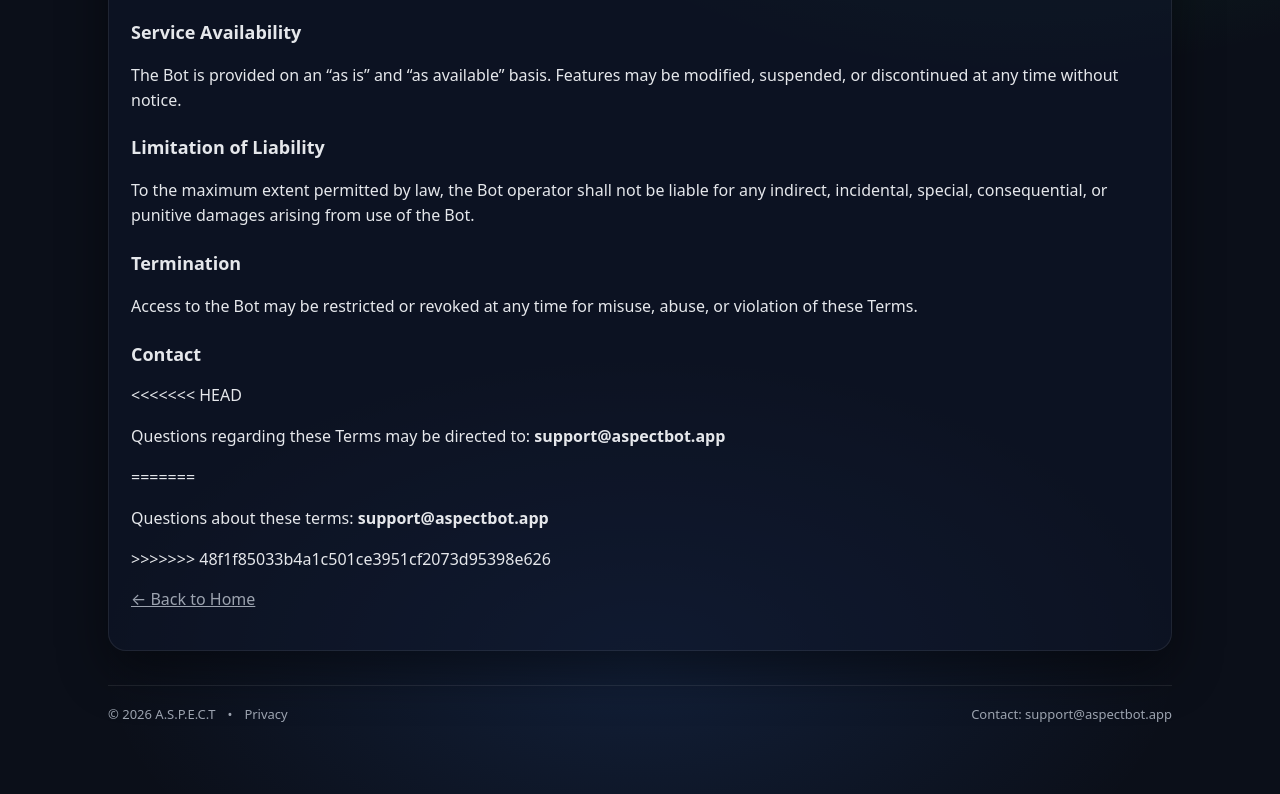
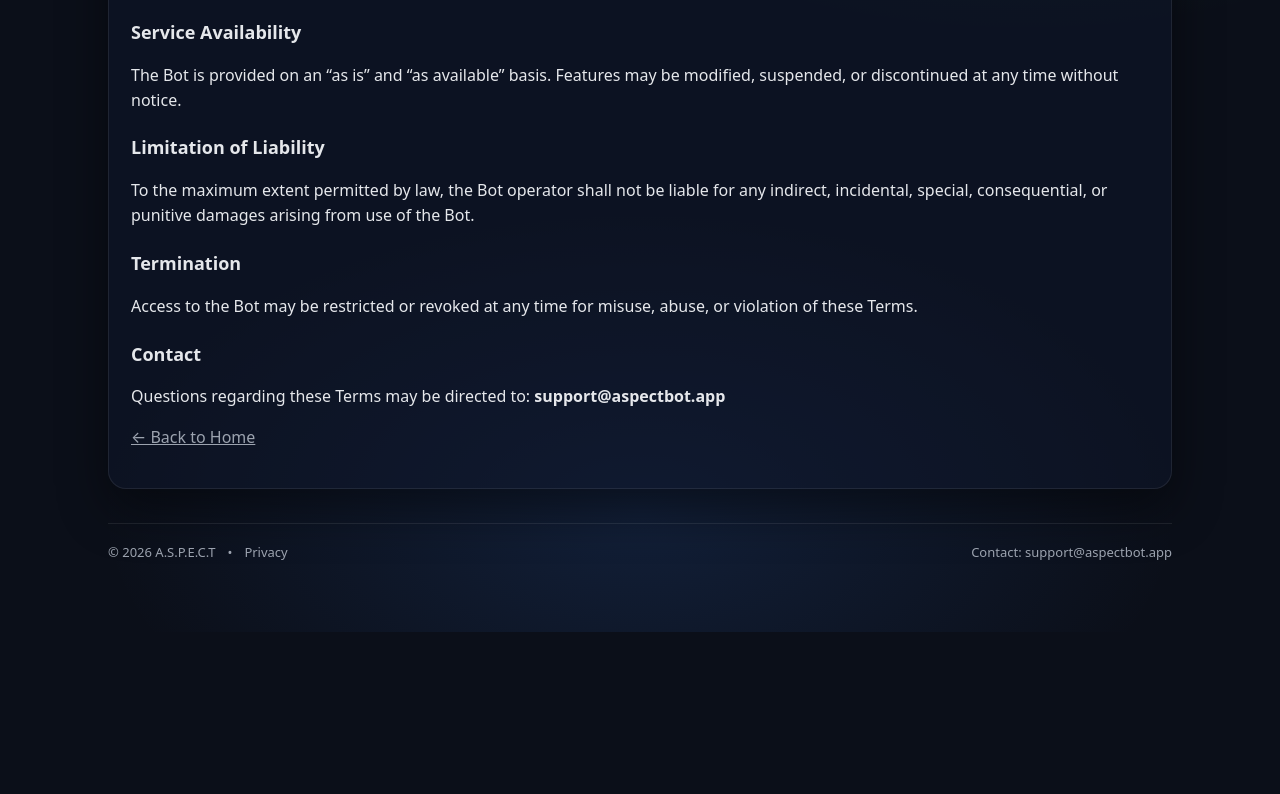
Before and after one commit to AspectOV/discordbotdash, a website: page public/terms/index.html in a window 1280 px wide. Shown: the part 569-1363 px from the top of the page. After the commit the page ends 1201 px from the top, so only its background shows below. Drawn offline with Linux system fonts and the light colour scheme.

Commit message:
Update index.html

```diff
--- a/public/terms/index.html
+++ b/public/terms/index.html
@@ -70,15 +70,10 @@
       </p>
 
       <h2>Contact</h2>
-<<<<<<< HEAD
       <p>
         Questions regarding these Terms may be directed to:
         <strong>support@aspectbot.app</strong>
       </p>
-=======
-      <p>Questions about these terms: <b>support@aspectbot.app</b></p>
->>>>>>> 48f1f85033b4a1c501ce3951cf2073d95398e626
-
       <p class="muted"><a href="/">← Back to Home</a></p>
     </div>
 
```
